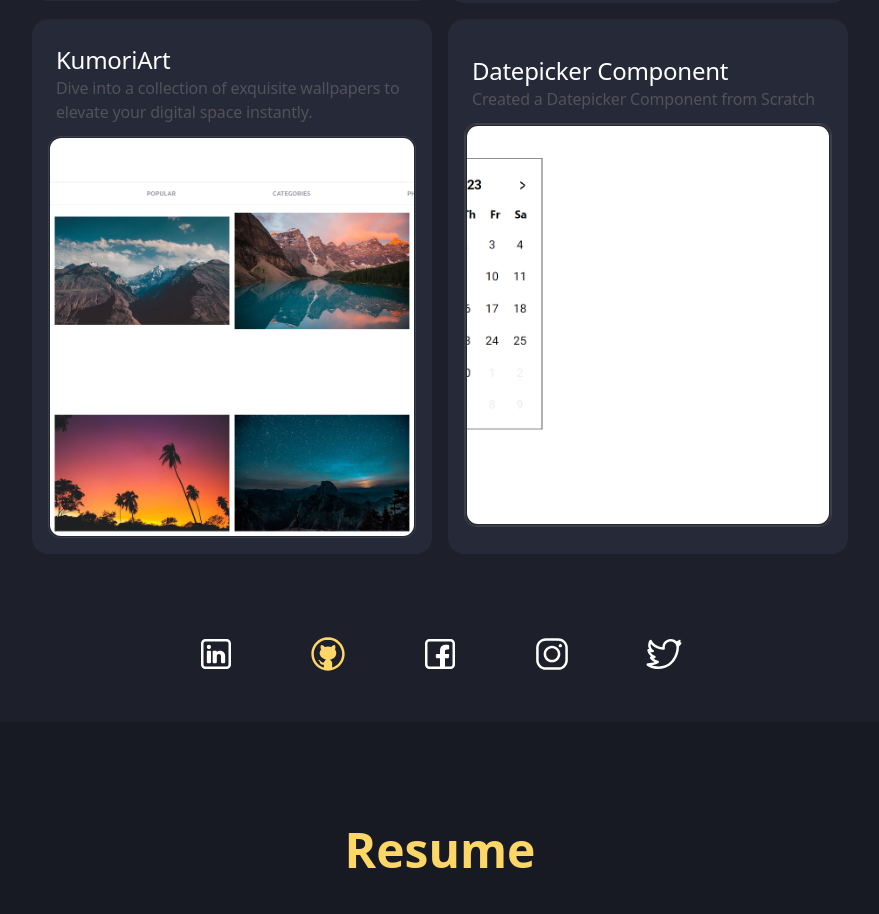
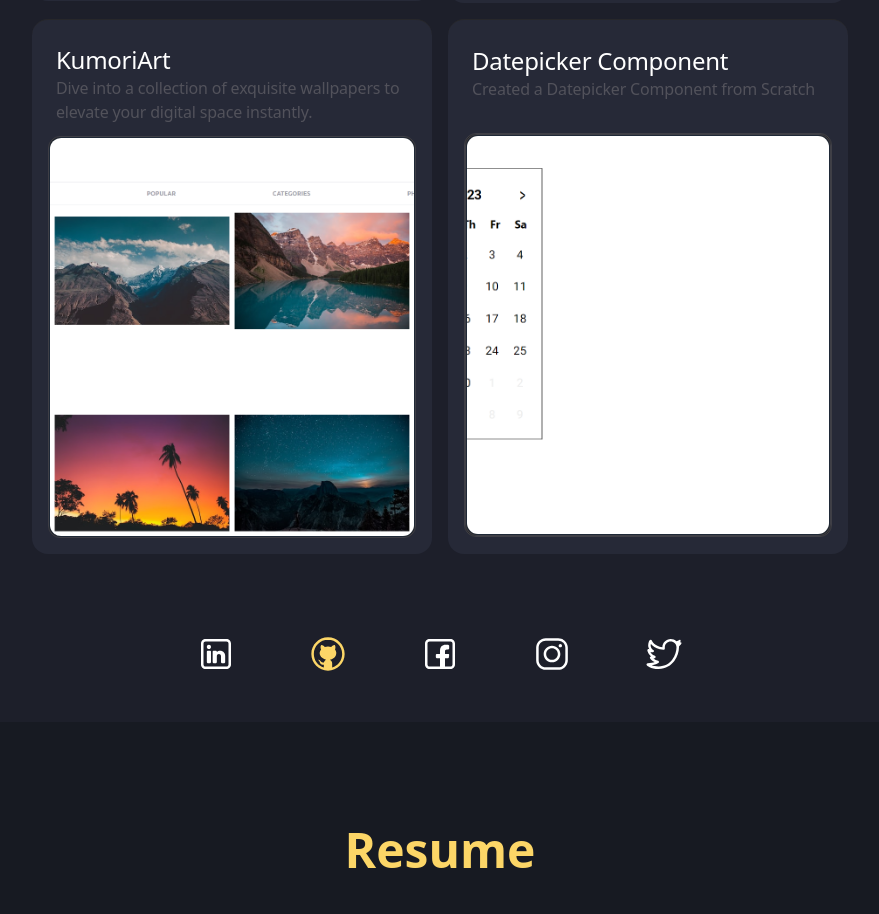
Before and after one commit to joedev11/portfolio, a React (Create React App) app: page / in a window 1280 px wide. Shown: the part 3020-3934 px from the top of the page, without its empty margins (200-1079 px from the left). Built offline with nearby package versions, Linux system fonts and the light colour scheme.

Commit message:
fix spacing of datepicker

```diff
--- a/src/Components/Projects.jsx
+++ b/src/Components/Projects.jsx
@@ -75,7 +75,7 @@ const Projects = () => {
                                 <p className="-tracking-[0.011em] text-left text-xs text-zinc-600 font-medium leading-4 lg:text-base">Created a Datepicker Component from Scratch</p>
                             </div>
                         </div>
-                        <div className={`w-full border border-zinc-700 rounded-xl bg-zinc-800 h-min laptop:hover:z-10 laptop:hover:-ml-[450px] duration-500 ease-in-out ${!viewDatePicker ? 'hidden' : ''}`}>
+                        <div className={`w-full border laptop:mt-5 border-zinc-700 rounded-xl bg-zinc-800 h-min laptop:hover:z-10 laptop:hover:-ml-[450px] duration-500 ease-in-out ${!viewDatePicker ? 'hidden' : ''}`}>
                             <div className="w-full border border-zinc-700 rounded-xl bg-zinc-800 h-min laptop:hover:w-[900px] laptop:hover:z-10 duration-500 ease-in-out">
                                 <a href="https://datepicker-trend.netlify.app/">
                                     <img src="/Images/Datepicker.png" alt="datepicker-img" className="border border-gray-800 rounded-xl h-[200px] laptop:h-[400px] object-cover laptop:hover:h-[550px] laptop:hover:object-fill duration-500 ease-in-out" />
```
